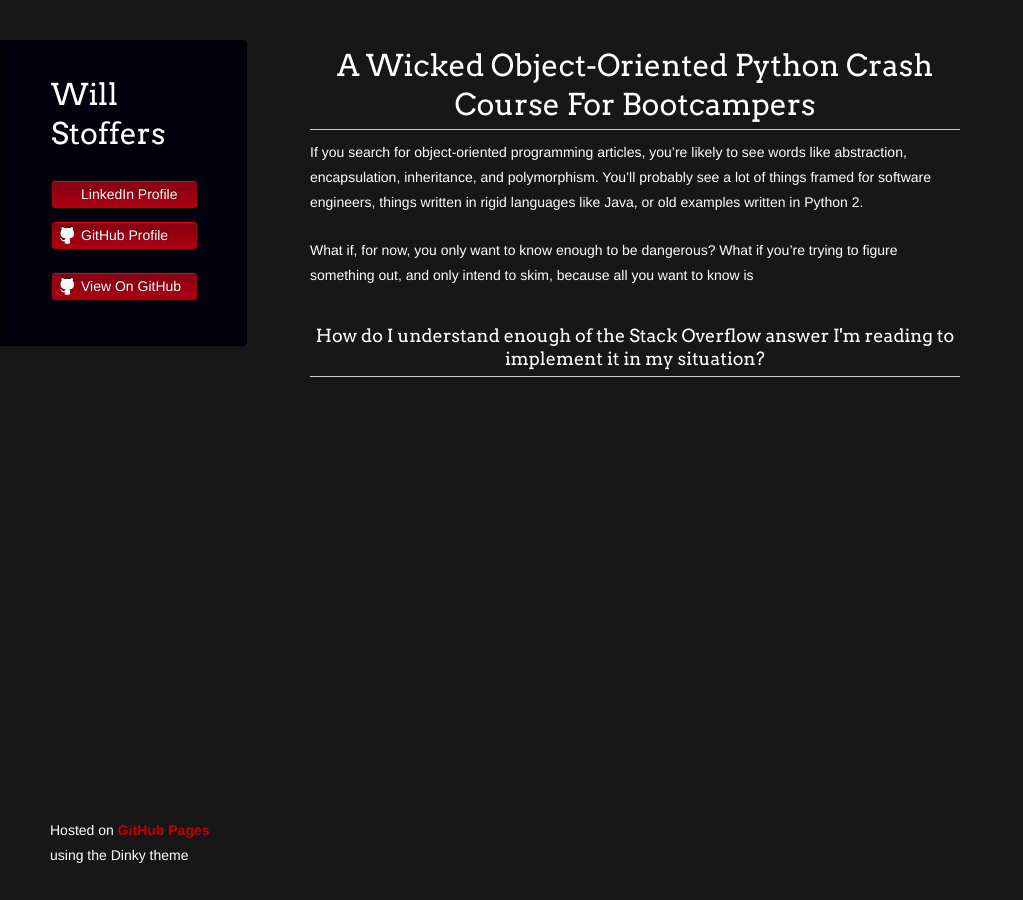
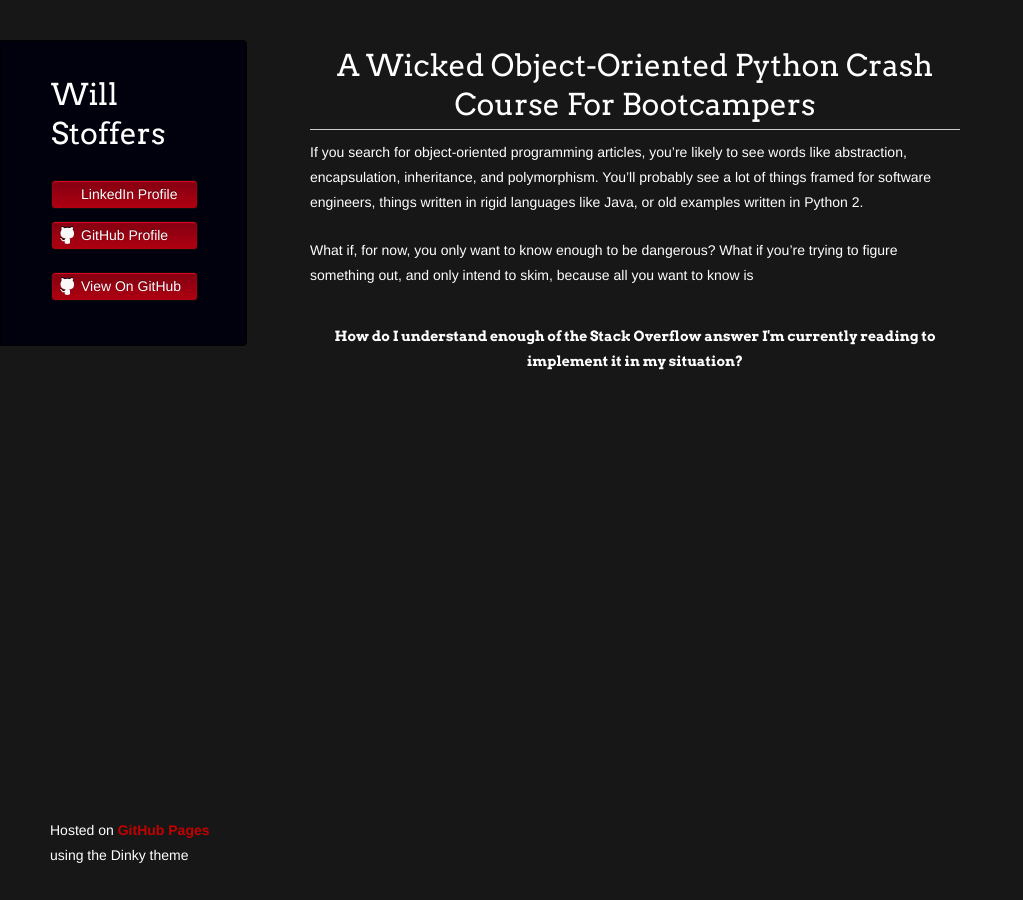
Before and after one commit to wstoffers/wstoffers.github.io, a Jekyll site: the page built from wickedoop/index.md, in a window 1280 px wide. Shown: the whole page, without its empty margins (0-1023 px from the left). Built offline with Jekyll 4.4.1, drawn with Linux system fonts in a browser that asks for light colours; our own code applies the rules of GitHub Pages for plain Markdown files; a script that is not in the unit is left out; the repository's description, which GitHub fills in, is left out.

```diff
--- a/wickedoop/index.md
+++ b/wickedoop/index.md
@@ -4,4 +4,4 @@ If you search for object-oriented programming articles, you're likely to see wor
 
 What if, for now, you only want to know enough to be dangerous? What if you're trying to figure something out, and only intend to skim, because all you want to know is
 
-<h3 align="center">How do I understand enough of the Stack Overflow answer I'm reading to implement it in my situation?</h3>
+<h4 align="center">How do I understand enough of the Stack Overflow answer I'm currently reading to implement it in my situation?</h4>
```
